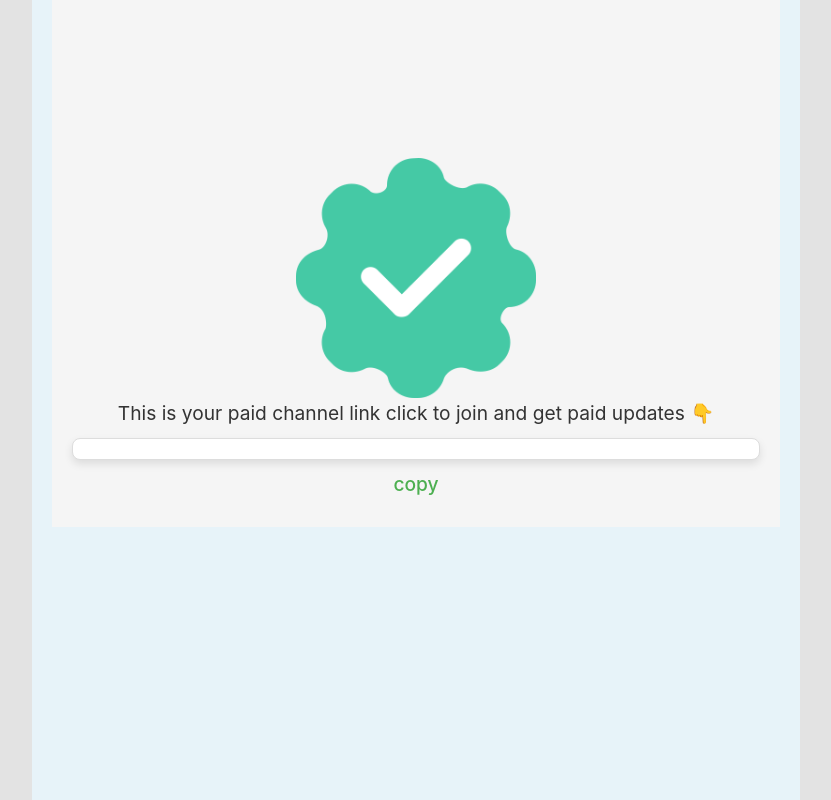
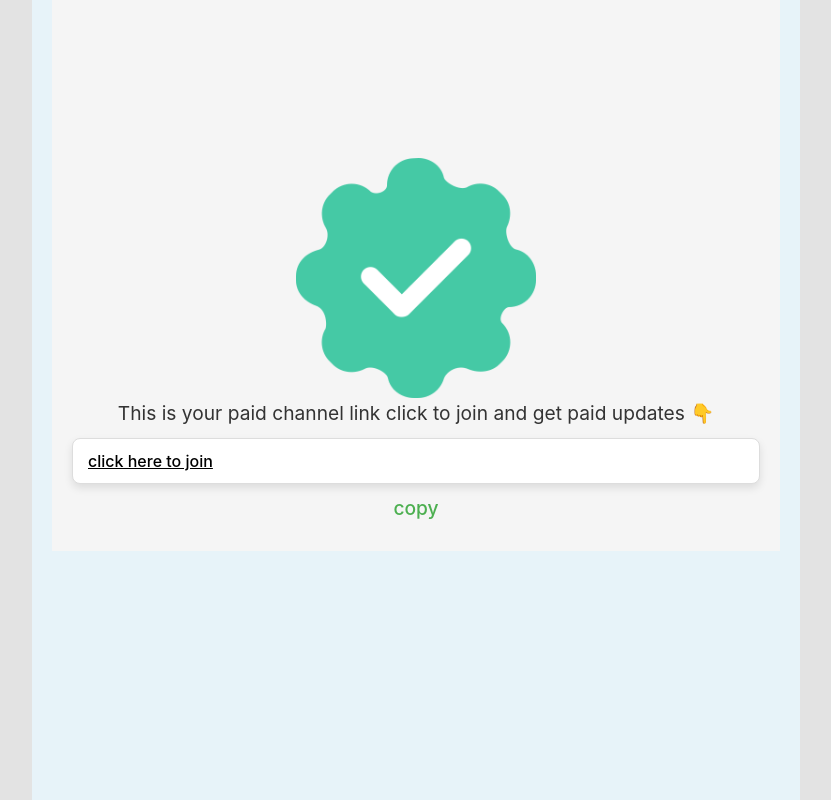
Before and after one commit to hiraeth910/consumer, a React (Vite) app: page /redirect-url in a window 1280 px wide. Shown: the whole page, without its empty margins (224-1055 px from the left). Built offline with nearby package versions, Linux system fonts and the light colour scheme; no server answers.

Commit message:
something

```diff
--- a/src/screens/Success.jsx
+++ b/src/screens/Success.jsx
@@ -50,7 +50,7 @@ function Succes() {
                 rel="noopener noreferrer"
                 className="responseLink"
               >
-                {responseData}
+                click here to join
               </a>
             </div>
               <button onClick={handleCopy} className="copyButton">
```
